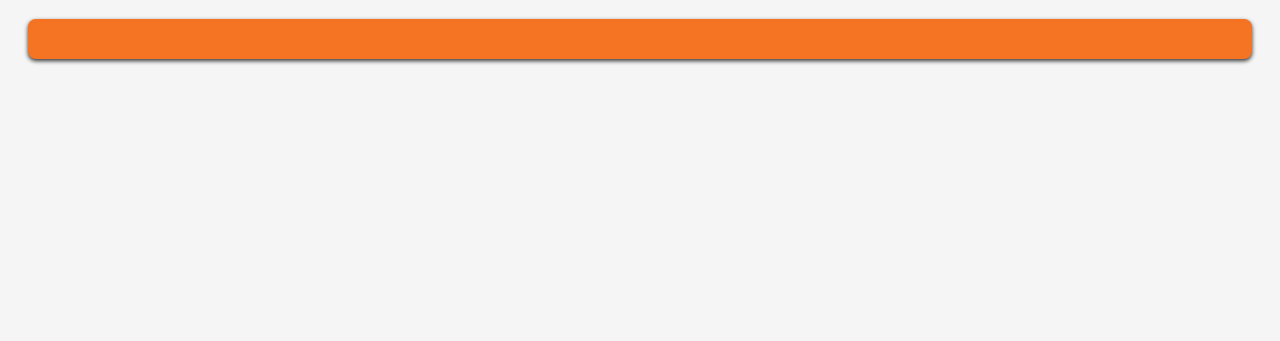
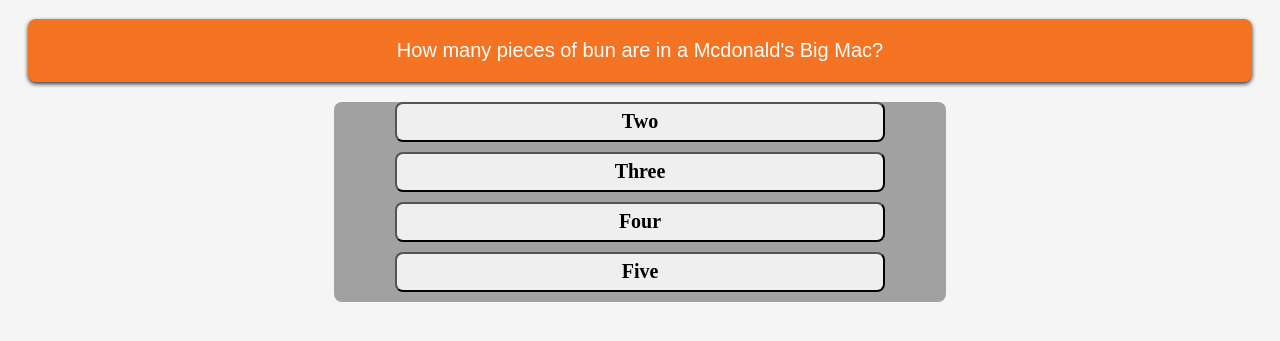
Before and after one commit to Ritesh9919/Quiz-Game-App, a plain HTML site: page index.html in a window 1280 px wide. Shown: the part 89-430 px from the top of the page. Drawn offline with Linux system fonts and the light colour scheme.

Commit message:
displaying the questions

```diff
--- a/index.html
+++ b/index.html
@@ -13,6 +13,8 @@
     <div id="question"></div>
     <div id="options"></div>
     <div id="score"></div>
+
+    <script src="./script.js"></script>
 </body>
 
 </html>
--- a/script.js
+++ b/script.js
@@ -3,7 +3,22 @@ const questionObj =
       category: 'Food & Drink',
       id: 'qa-1',
       correctAnswer: 'Three',
-      answers: ['Two', 'Three ', 'Four', 'Five'],
+      options: ['Two', 'Three ', 'Four', 'Five'],
       question:
         "How many pieces of bun are in a Mcdonald's Big Mac?",
     };
+
+   const {correctAnswer, options, question} = questionObj;
+    const questionElement = document.getElementById('question');
+    const optionsElement = document.getElementById('options');
+    const scoreElement = document.getElementById('score');
+
+    questionElement.textContent = question;
+
+
+    options.forEach((option) => {
+        const buttonElement = document.createElement('button');
+        buttonElement.textContent = option;
+        optionsElement.appendChild(buttonElement);
+
+    })
```
